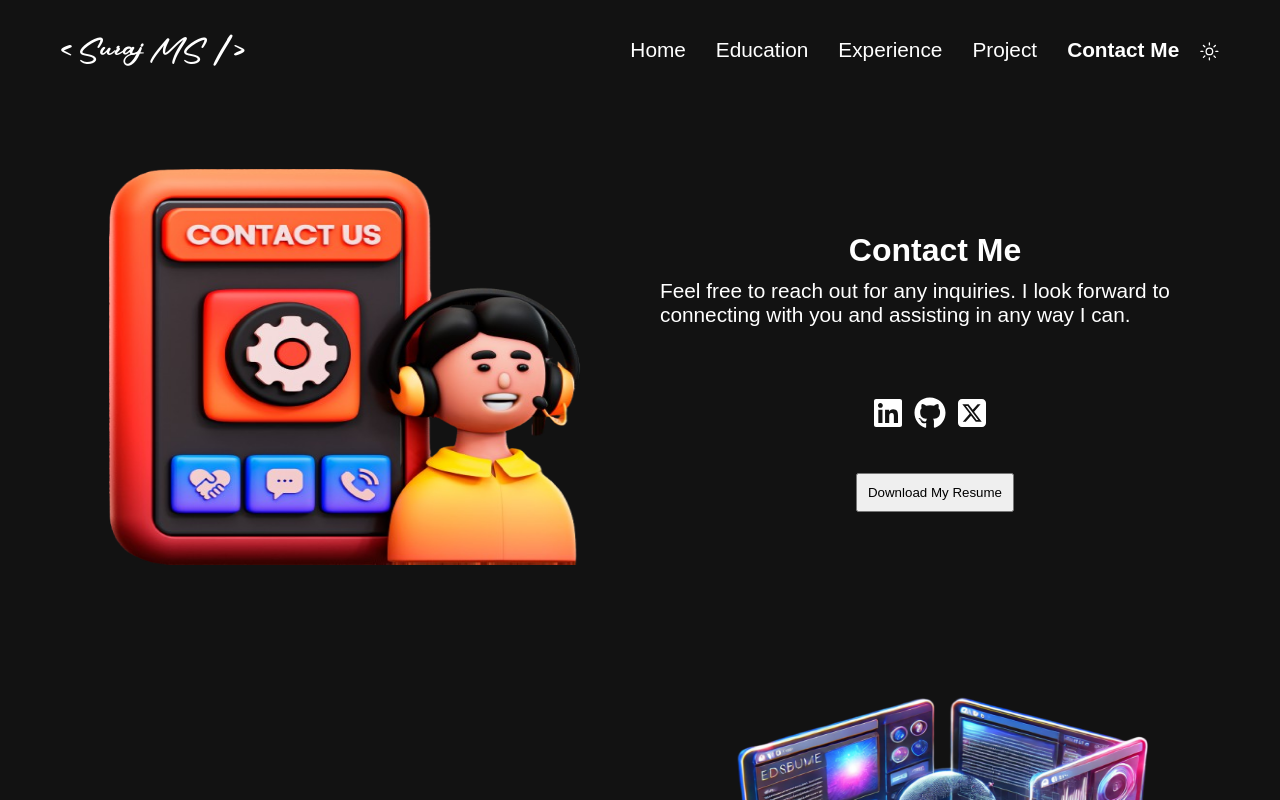
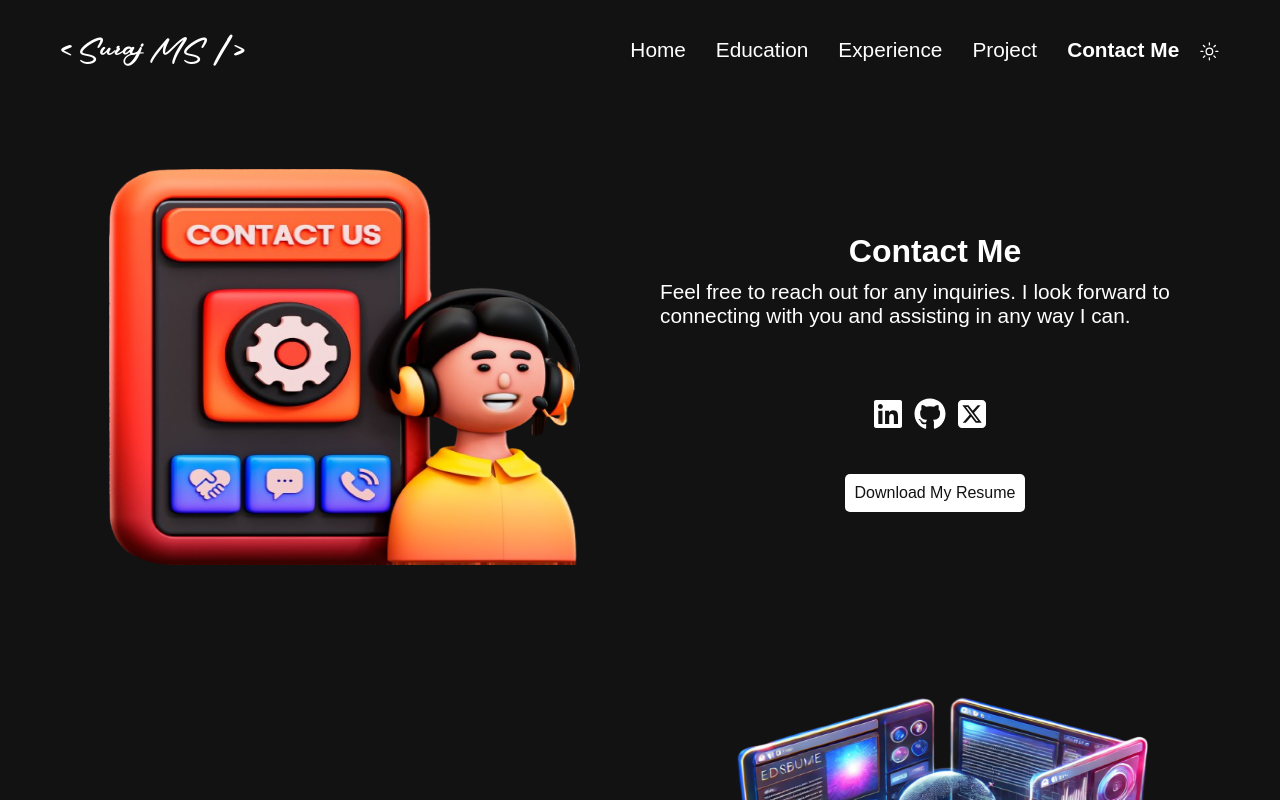
Before and after one commit to suraj-ms/My-Portfolio, a React (Vite) app: page /contact in a window 1280 px wide. Shown: the top 800 px of the page. Built offline with nearby package versions, Linux system fonts and the light colour scheme; a web font is replaced by a local one.

Commit message:
resume link

```diff
--- a/src/pages/ContactItem.jsx
+++ b/src/pages/ContactItem.jsx
@@ -37,9 +37,9 @@ const ContactItem = () => {
                     <h1 className="skill_item_head">Contact Me</h1>
                     <p style={{ fontSize: '1.3rem', margin: '0px 0px 30px 20px' }} >Feel free to reach out for any inquiries. I look forward to connecting with you and assisting in any way I can.</p>
                     {socialLinks.length > 0 && <ItemListLinks links={socialLinks} iconClass={iconClass} />}
-                    <button style={{padding:'10px', cursor: 'pointer'}} onClick={handleDownload}>
+                    <Link style={{padding:'10px', cursor: 'pointer', background:'var(--text-color)', color:'var(--background-color)', fontWeight:'500', borderRadius:'5px'}} onClick={handleDownload}>
                         Download My Resume
-                    </button>
+                    </Link>
                 </div>
             </div>
 
```
